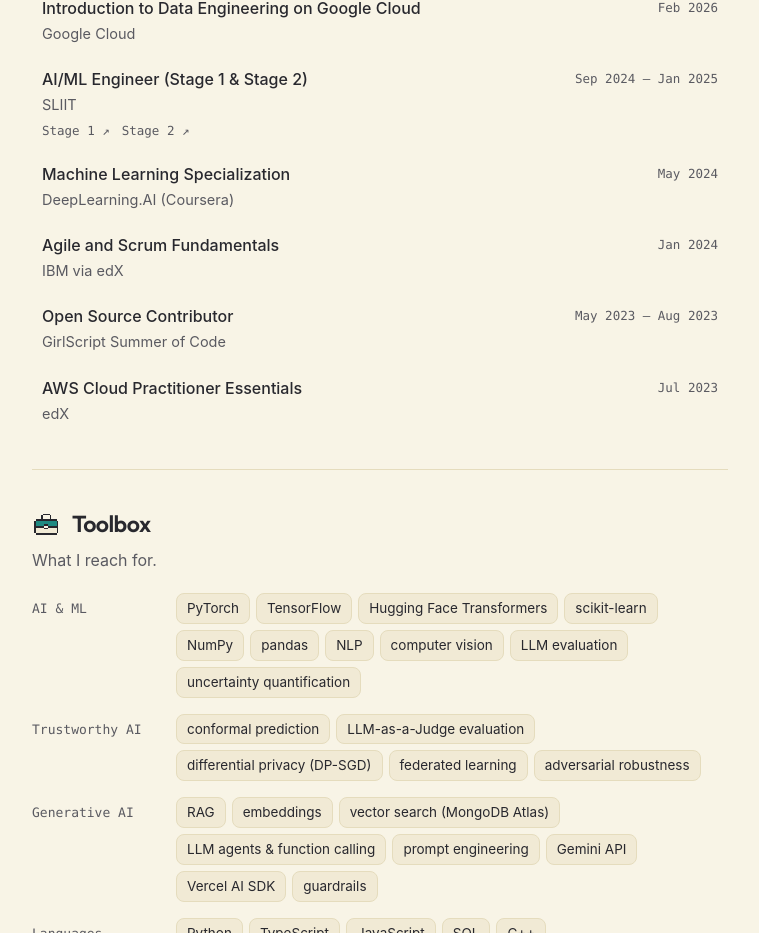
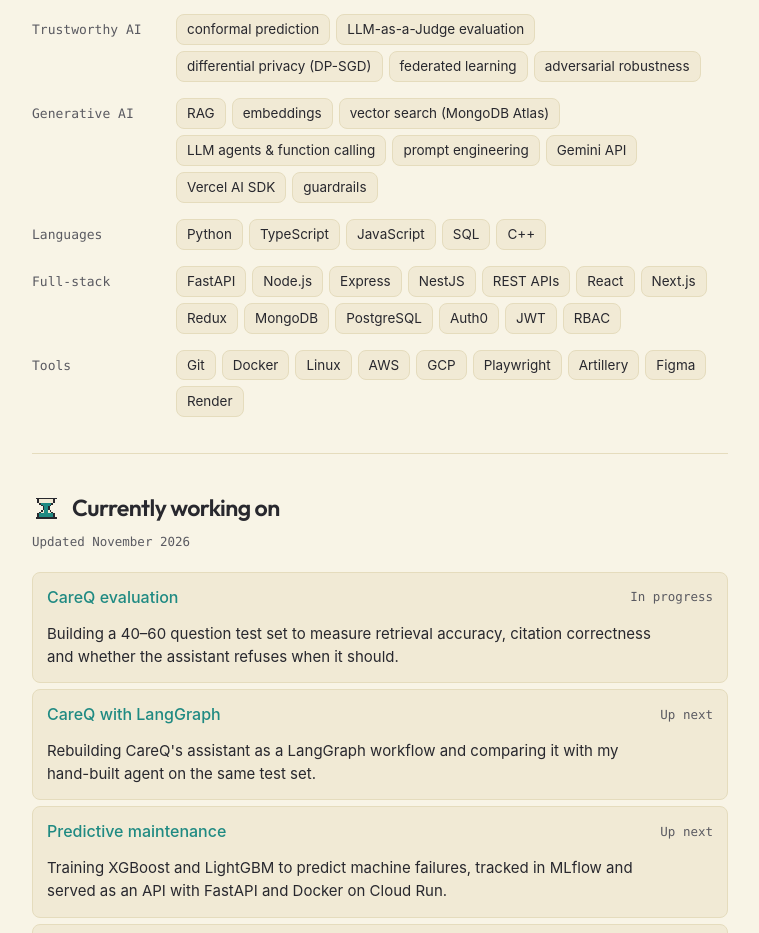
Before and after one commit to nashira26/Portfolio, a React (Vite) app: page / in a window 1280 px wide. Shown: the part 1867-2800 px from the top of the page, without its empty margins (390-1149 px from the left). Built offline with nearby package versions, Linux system fonts and the light colour scheme.

Commit message:
Added current work section

```diff
--- a/src/App.tsx
+++ b/src/App.tsx
@@ -1,5 +1,10 @@
 import { useEffect, useState } from "react";
-import { AccentId, InternalActionLink, SITE_CONTENT } from "./content";
+import {
+	AccentId,
+	ExpandableShelf,
+	InternalActionLink,
+	SITE_CONTENT,
+} from "./content";
 import { Sidebar } from "./components/Sidebar";
 import { PixelIcon } from "./components/PixelIcons";
 import { ShelfCardList } from "./components/ShelfCardList";
@@ -11,6 +16,22 @@ const ACCENT_STORAGE_KEY = "nashira-accent";
 const VALID_ACCENTS: AccentId[] = ["teal", "coral", "kelp", "blue", "goldfish"];
 
 let hasLoggedConsoleGreeting = false;
+
+// "Currently working on" items, shaped as a shelf so they reuse the shared card styling.
+const { currentWork } = SITE_CONTENT.shelves;
+const CURRENT_WORK_SHELF: ExpandableShelf = {
+	id: currentWork.id,
+	title: currentWork.title,
+	icon: currentWork.icon,
+	columns: 1,
+	items: currentWork.items.map((item) => ({
+		id: item.title.toLowerCase().replace(/[^a-z0-9]+/g, "-"),
+		title: item.title,
+		icon: currentWork.icon,
+		rightLabel: item.status,
+		description: item.description,
+	})),
+};
 
 function getInitialTheme(): boolean {
 	if (typeof window === "undefined") return false;
@@ -267,12 +288,6 @@ export default function App() {
 						hideItemIcons
 					/>
 
-					{/* 3. Achievements shelf */}
-					<AchievementList
-						shelf={shelves.achievements}
-						onInternalNavigate={handleInternalNavigate}
-					/>
-
 					{/* 5. Toolbox shelf (always visible) */}
 					<section
 						id={shelves.toolbox.id}
@@ -312,6 +327,20 @@ export default function App() {
 							))}
 						</div>
 					</section>
+
+					{/* Currently working on (descriptions always visible) */}
+					<ShelfCardList
+						shelf={CURRENT_WORK_SHELF}
+						updatedLabel={`Updated ${currentWork.lastUpdated}`}
+						hideItemIcons
+						alwaysOpen
+					/>
+
+					{/* 3. Achievements shelf */}
+					<AchievementList
+						shelf={shelves.achievements}
+						onInternalNavigate={handleInternalNavigate}
+					/>
 
 					{/* 6. Journey section (between Toolbox and Off the clock) */}
 					<section
--- a/src/components/PixelIcons.tsx
+++ b/src/components/PixelIcons.tsx
@@ -371,6 +371,32 @@ export const PixelIcon: React.FC<PixelIconProps> = ({ name, className = 'w-4 h-4
             {/* Solder pads */}
             <rect x="4" y="10" width="2" height="2" fill={outline} />
             <rect x="10" y="4" width="2" height="2" fill={accent} />
+          </>
+        );
+
+      case 'hourglass':
+        // Pixel hourglass with sand running through (Currently working on)
+        return (
+          <>
+            {/* Outline silhouette (frame bars + glass) */}
+            <rect x="2" y="2" width="12" height="1" fill={outline} />
+            <rect x="3" y="3" width="10" height="2" fill={outline} />
+            <rect x="4" y="5" width="8" height="1" fill={outline} />
+            <rect x="5" y="6" width="6" height="1" fill={outline} />
+            <rect x="6" y="7" width="4" height="2" fill={outline} />
+            <rect x="5" y="9" width="6" height="1" fill={outline} />
+            <rect x="4" y="10" width="8" height="1" fill={outline} />
+            <rect x="3" y="11" width="10" height="2" fill={outline} />
+            <rect x="2" y="13" width="12" height="1" fill={outline} />
+            {/* Empty glass */}
+            <rect x="4" y="3" width="8" height="2" fill={surface} />
+            <rect x="6" y="9" width="4" height="1" fill={surface} />
+            <rect x="5" y="10" width="6" height="1" fill={surface} />
+            {/* Sand: top remainder, falling stream, bottom pile */}
+            <rect x="5" y="5" width="6" height="1" fill={accent} />
+            <rect x="6" y="6" width="4" height="1" fill={accent} />
+            <rect x="7" y="7" width="2" height="4" fill={accent} />
+            <rect x="4" y="11" width="8" height="2" fill={accent} />
           </>
         );
 
--- a/src/components/ShelfCardList.tsx
+++ b/src/components/ShelfCardList.tsx
@@ -27,6 +27,10 @@ interface ShelfCardListProps {
 	onOpenItemChange?: (id: string | null) => void;
 	onInternalNavigate?: (action: InternalActionLink) => void;
 	hideItemIcons?: boolean;
+	/** Show every item's panel with no toggle or chevron. */
+	alwaysOpen?: boolean;
+	/** Small muted line under the heading, e.g. "Updated November 2026". */
+	updatedLabel?: string;
 	children?: React.ReactNode;
 }
 
@@ -36,6 +40,8 @@ export const ShelfCardList: React.FC<ShelfCardListProps> = ({
 	onOpenItemChange,
 	onInternalNavigate,
 	hideItemIcons = false,
+	alwaysOpen = false,
+	updatedLabel,
 	children,
 }) => {
 	const [uncontrolledOpenId, setUncontrolledOpenId] = useState<string | null>(
@@ -72,7 +78,7 @@ export const ShelfCardList: React.FC<ShelfCardListProps> = ({
 			{/* Heading row */}
 			<div
 				className={`flex items-center gap-3 ${
-					shelf.description ? "" : "mb-5"
+					shelf.description || updatedLabel ? "" : "mb-5"
 				}`}>
 				<PixelIcon name={shelf.icon} className="w-[28px] h-[28px] shrink-0" />
 				<h2 className="font-display text-[1.45rem] font-semibold tracking-tight text-[var(--text)]">
@@ -82,8 +88,17 @@ export const ShelfCardList: React.FC<ShelfCardListProps> = ({
 
 			{/* One-line shelf description */}
 			{shelf.description && (
-				<p className="mt-1.5 mb-5 text-[var(--text-muted)]">
+				<p
+					className={`mt-1.5 text-[var(--text-muted)] ${
+						updatedLabel ? "" : "mb-5"
+					}`}>
 					{shelf.description}
+				</p>
+			)}
+
+			{updatedLabel && (
+				<p className="mt-1.5 mb-5 font-mono text-[12.5px] text-[var(--text-muted)]">
+					{updatedLabel}
 				</p>
 			)}
 
@@ -95,7 +110,9 @@ export const ShelfCardList: React.FC<ShelfCardListProps> = ({
 						: "grid grid-cols-1 gap-y-1.5 items-start"
 				}>
 				{items.map((item) => {
-					const isOpen = openItemId === item.id;
+					const isOpen = alwaysOpen || openItemId === item.id;
+					// Always-open items have nothing to toggle, so the header is plain, not a button.
+					const HeaderTag = alwaysOpen ? "div" : "button";
 					const buttonId = `${shelf.id}-btn-${item.id}`;
 					const panelId = `${shelf.id}-panel-${item.id}`;
 
@@ -121,13 +138,19 @@ export const ShelfCardList: React.FC<ShelfCardListProps> = ({
 									  }bg-[var(--bg-alt)] border border-[var(--border)]`
 									: "border border-transparent"
 							}`}>
-							<button
-								type="button"
+							<HeaderTag
 								id={buttonId}
-								aria-expanded={isOpen}
-								aria-controls={panelId}
-								onClick={() => handleToggle(item.id)}
-								className={`group w-full flex items-center gap-2.5 sm:gap-3 text-left rounded-[8px] cursor-pointer transition-colors duration-150 focus-visible:outline-2 focus-visible:outline-offset-2 focus-visible:outline-[var(--accent)] scroll-mt-24 ${
+								{...(alwaysOpen
+									? {}
+									: {
+											type: "button" as const,
+											"aria-expanded": isOpen,
+											"aria-controls": panelId,
+											onClick: () => handleToggle(item.id),
+									  })}
+								className={`group w-full flex items-center gap-2.5 sm:gap-3 text-left rounded-[8px] ${
+									alwaysOpen ? "" : "cursor-pointer "
+								}transition-colors duration-150 focus-visible:outline-2 focus-visible:outline-offset-2 focus-visible:outline-[var(--accent)] scroll-mt-24 ${
 									isOpen
 										? "px-3.5 pt-3 pb-2"
 										: "px-2.5 py-2 hover:bg-[var(--bg-alt)]"
@@ -178,6 +201,7 @@ export const ShelfCardList: React.FC<ShelfCardListProps> = ({
 									</span>
 								)}
 
+								{!alwaysOpen && (
 									<svg
 										viewBox="0 0 16 16"
 										fill="none"
@@ -195,14 +219,19 @@ export const ShelfCardList: React.FC<ShelfCardListProps> = ({
 											strokeLinejoin="round"
 										/>
 									</svg>
-							</button>
+								)}
+							</HeaderTag>
 
 							{/* Smooth ~200ms height reveal panel (instant if prefers-reduced-motion) */}
 							<div
 								id={panelId}
-								role="region"
-								aria-labelledby={buttonId}
-								aria-hidden={!isOpen}
+								{...(alwaysOpen
+									? {}
+									: {
+											role: "region",
+											"aria-labelledby": buttonId,
+											"aria-hidden": !isOpen,
+									  })}
 								className={`grid transition-[grid-template-rows,opacity] duration-200 ease-out motion-reduce:transition-none ${
 									isOpen
 										? "grid-rows-[1fr] opacity-100"
--- a/src/content.ts
+++ b/src/content.ts
@@ -33,7 +33,8 @@ export type PixelIconId =
 	| "instagram"
 	| "sprout"
 	| "child-care"
-	| "trophy";
+	| "trophy"
+	| "hourglass";
 
 export interface AccentOption {
 	id: AccentId;
@@ -127,6 +128,24 @@ export interface ShelfCardItem {
 		alt: string;
 		caption?: string;
 	};
+}
+
+export type CurrentWorkStatus = "In progress" | "Up next" | "Planned";
+
+export interface CurrentWorkItem {
+	title: string;
+	/** One sentence. */
+	description: string;
+	status: CurrentWorkStatus;
+}
+
+export interface CurrentWorkSection {
+	id: string;
+	title: string;
+	icon: PixelIconId;
+	/** Shown under the heading as "Updated <lastUpdated>". */
+	lastUpdated: string;
+	items: CurrentWorkItem[];
 }
 
 export interface ExpandableShelf {
@@ -267,6 +286,7 @@ export const SITE_CONTENT = {
 		{ id: "education", label: "Education", icon: "shelf-background" },
 		{ id: "experience", label: "Experience", icon: "shelf-experience" },
 		{ id: "projects", label: "Projects", icon: "shelf-swe" },
+		{ id: "now", label: "Now", icon: "hourglass" },
 		{ id: "achievements", label: "Achievements", icon: "trophy" },
 		{ id: "toolbox", label: "Toolbox", icon: "shelf-toolbox" },
 		{ id: "journey", label: "Journey", icon: "sprout" },
@@ -500,6 +520,39 @@ export const SITE_CONTENT = {
 				href: "https://github.com/nashira26",
 			},
 		} satisfies ExpandableShelf,
+
+		currentWork: {
+			id: "now",
+			title: "Currently working on",
+			icon: "hourglass",
+			lastUpdated: "November 2026",
+			items: [
+				{
+					title: "CareQ evaluation",
+					description:
+						"Building a 40–60 question test set to measure retrieval accuracy, citation correctness and whether the assistant refuses when it should.",
+					status: "In progress",
+				},
+				{
+					title: "CareQ with LangGraph",
+					description:
+						"Rebuilding CareQ's assistant as a LangGraph workflow and comparing it with my hand-built agent on the same test set.",
+					status: "Up next",
+				},
+				{
+					title: "Predictive maintenance",
+					description:
+						"Training XGBoost and LightGBM to predict machine failures, tracked in MLflow and served as an API with FastAPI and Docker on Cloud Run.",
+					status: "Up next",
+				},
+				{
+					title: "Fine-tuned LLM judge",
+					description:
+						"Fine-tuning a small open model with QLoRA as a toxicity judge, and comparing its accuracy and calibration with the base model.",
+					status: "Planned",
+				},
+			],
+		} satisfies CurrentWorkSection,
 
 		experience: {
 			id: "experience",
```
Lines whose indentation alone changed are shown as unchanged.
